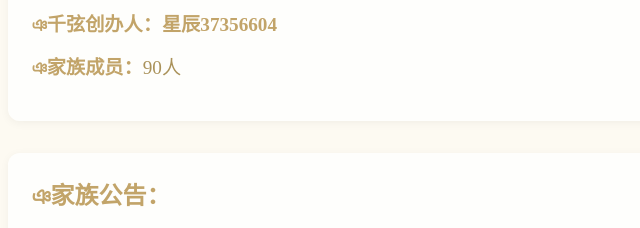
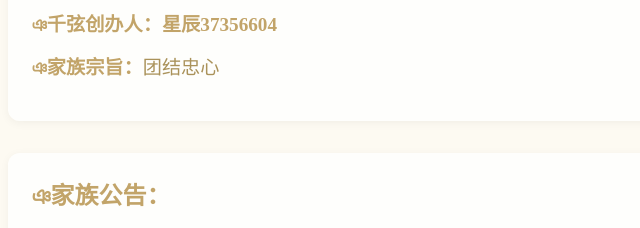
Before and after one commit to NENWA618/qianxian, a plain HTML site: page index.html in a window 1280 px wide. Shown: the part 450-678 px from the top of the page, 232-872 px from the left. Drawn offline with Linux system fonts and the light colour scheme.

Commit message:
Update index.html

```diff
--- a/index.html
+++ b/index.html
@@ -29,7 +29,7 @@
   <h2>ঞ创建时间：2019.7.7</h2>
   <h2>ঞ千弦创办人：星辰37356604</h2>
   <h2></h2>
-  <h2>ঞ家族成员：<a href="members.html" target="_blank">90人</a></h2>
+  <h2>ঞ家族宗旨：<a href="members.html" target="_blank">团结忠心</a></h2>
 </section>
 
   <!-- Announcement Section -->
```
